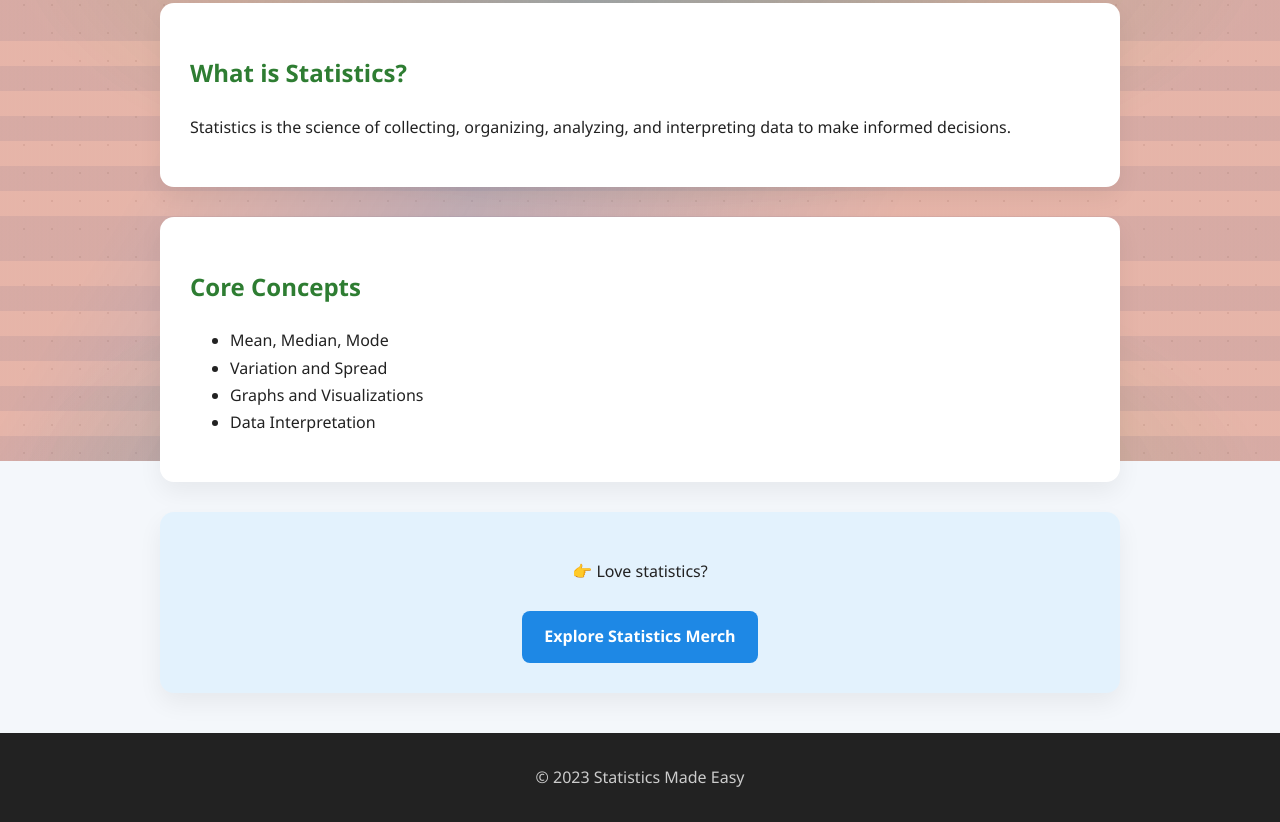
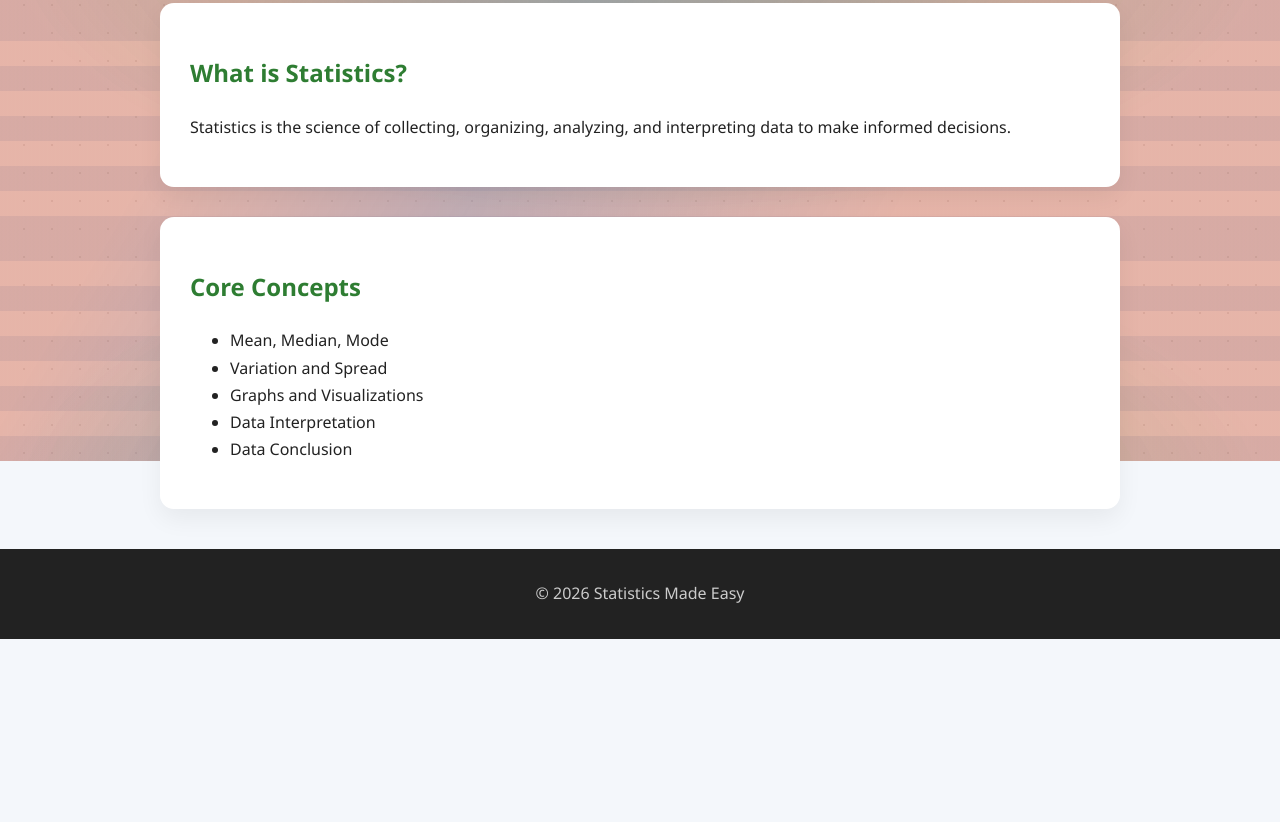
Before and after one commit to Somnathkedar/Statistics-Website, a plain HTML site: page statistics.html in a window 1280 px wide. Shown: the part 339-1161 px from the top of the page. After the commit the page ends 978 px from the top, so only its background shows below. Drawn offline with Linux system fonts and the light colour scheme.

Commit message:
Update statistics.html

```diff
--- a/statistics.html
+++ b/statistics.html
@@ -40,18 +40,16 @@
       <li>Variation and Spread</li>
       <li>Graphs and Visualizations</li>
       <li>Data Interpretation</li>
+      <li>Data Conclusion</li>
     </ul>
   </section>
 
-  <section class="cta">
-    <p>👉 Love statistics?</p>
-    <a href="shop.html">Explore Statistics Merch</a>
-  </section>
+
 
 </main>
 
 <footer>
-  <p>© 2023 Statistics Made Easy</p>
+  <p>© 2026 Statistics Made Easy</p>
 </footer>
 
 </body>
```
